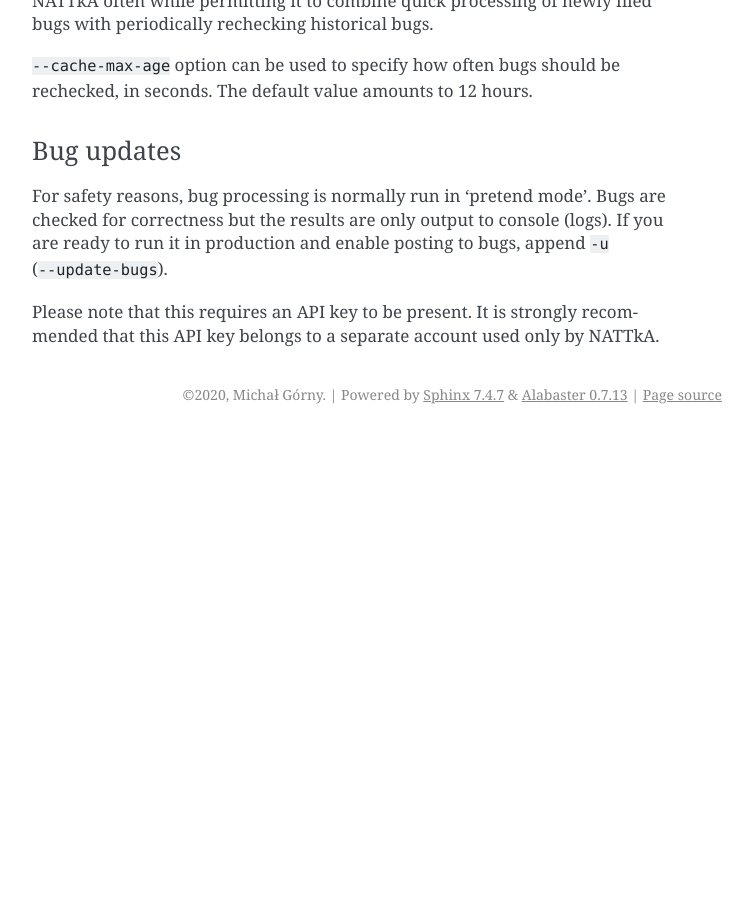
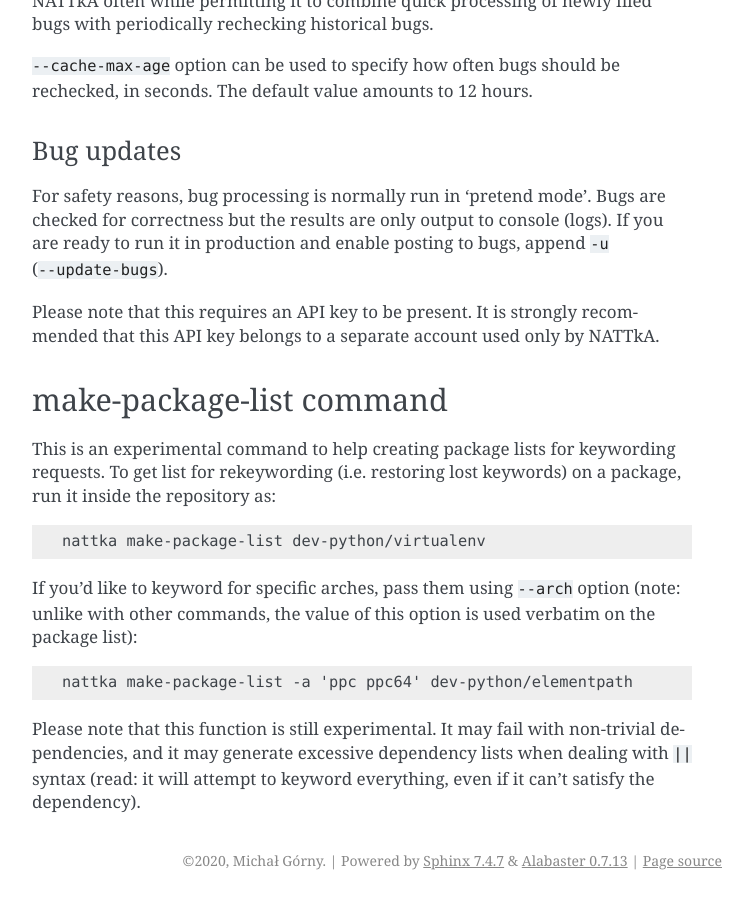
Before and after one commit to projg2/nattka, a Sphinx documentation site: the page built from doc/usage.rst, in a window 1280 px wide and 900 px high, scrolled down 5724 px. Shown: the whole window, without its empty margins (388-1141 px from the left). Built offline with Sphinx 7.4.7, drawn with Linux system fonts in a browser that asks for light colours; before the commit the page ends 6158 px from its top, so only the background shows below that; some of the changed text lies outside the part shown.

Commit message:
doc: Mention make-package-list
Closes: https://github.com/mgorny/nattka/issues/41
Signed-off-by: Michał Górny <mgorny@gentoo.org>

```diff
--- a/doc/usage.rst
+++ b/doc/usage.rst
@@ -292,3 +292,23 @@
 Please note that this requires an API key to be present.  It is strongly
 recommended that this API key belongs to a separate account used only
 by NATTkA.
+
+
+make-package-list command
+=========================
+This is an experimental command to help creating package lists
+for keywording requests.  To get list for rekeywording (i.e. restoring
+lost keywords) on a package, run it inside the repository as::
+
+    nattka make-package-list dev-python/virtualenv
+
+If you'd like to keyword for specific arches, pass them using ``--arch``
+option (note: unlike with other commands, the value of this option
+is used verbatim on the package list)::
+
+    nattka make-package-list -a 'ppc ppc64' dev-python/elementpath
+
+Please note that this function is still experimental.  It may fail
+with non-trivial dependencies, and it may generate excessive dependency
+lists when dealing with ``||`` syntax (read: it will attempt to keyword
+everything, even if it can't satisfy the dependency).
```
